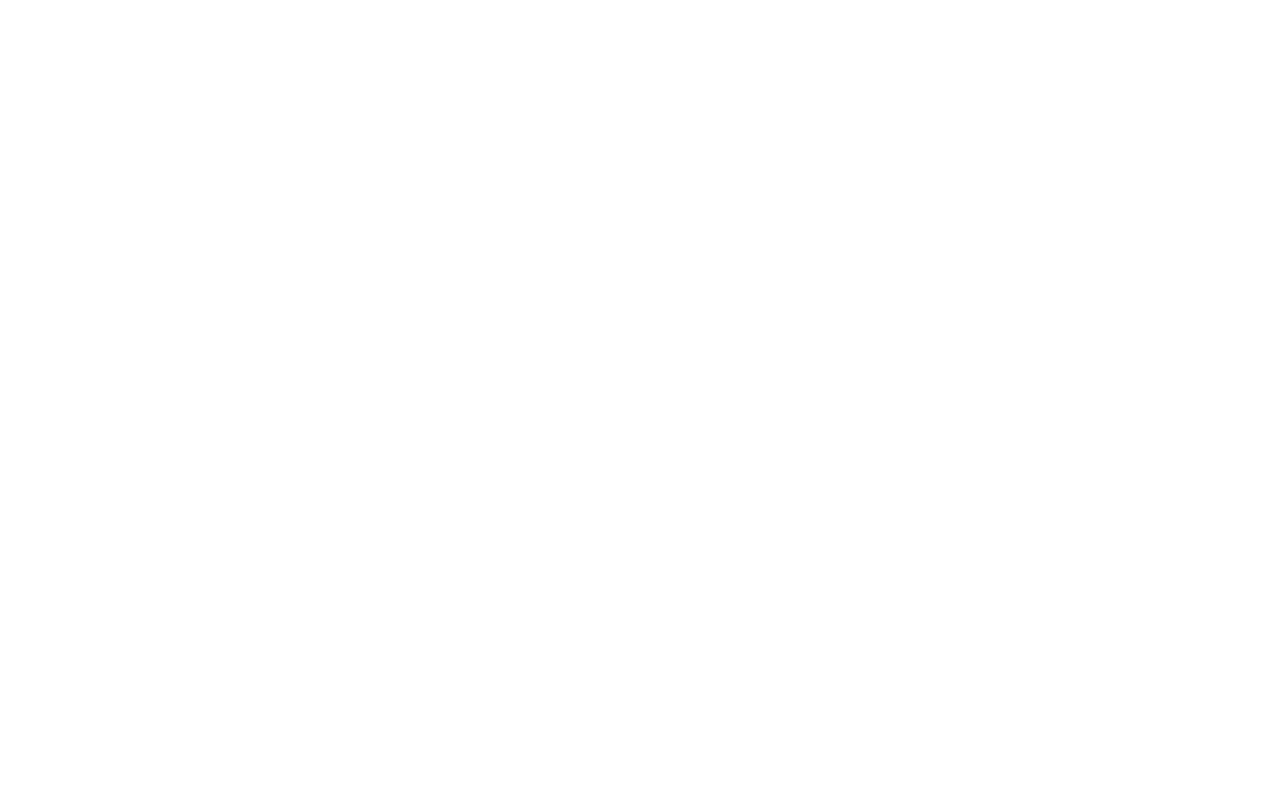
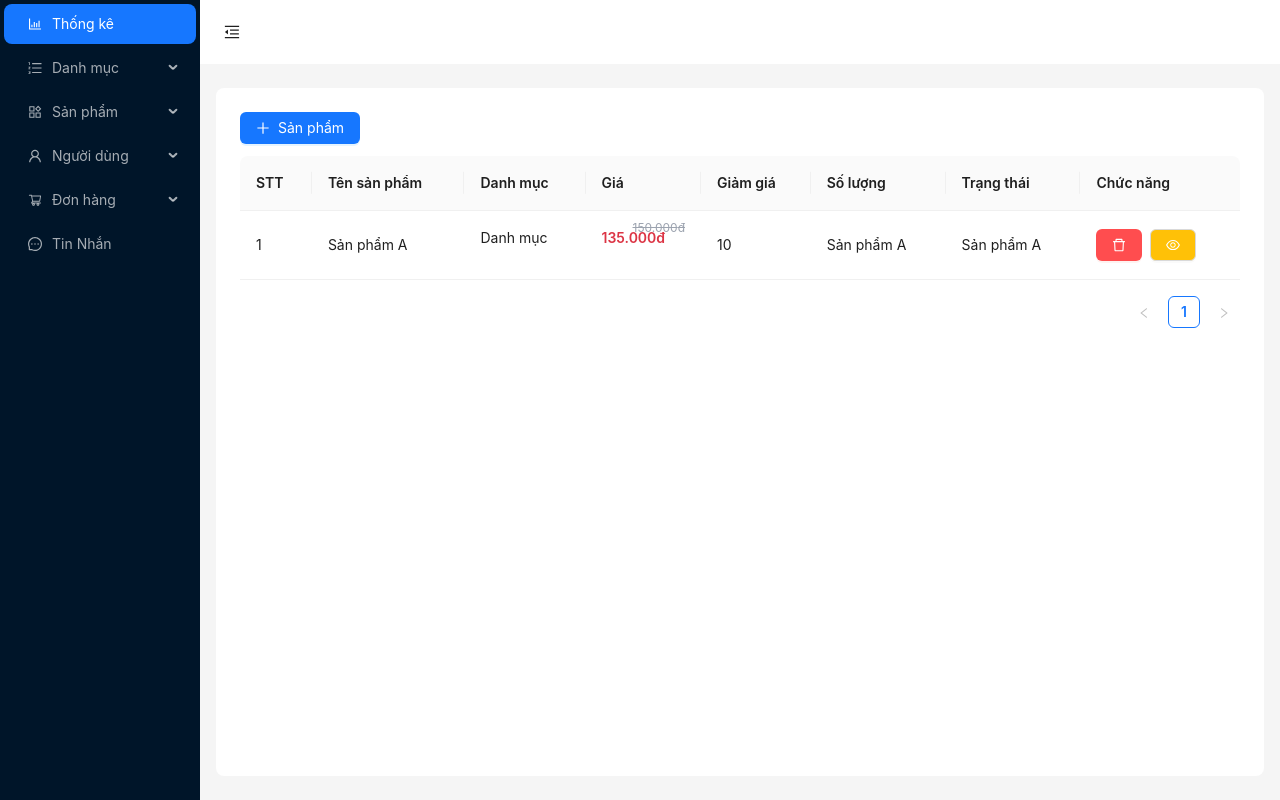
Before and after one commit to doan02012004/Du-an-tot-nghiep, a React (Vite) app in the folder client/: page /admin/products in a window 1280 px wide. Before the commit this address had no page. Built offline with nearby package versions, Linux system fonts and the light colour scheme.

Commit message:
1/8 base admin products

```diff
--- /dev/null
+++ b/client/src/common/utils/product.ts
@@ -0,0 +1,9 @@
+
+export const formatPrice = (price: number) =>{
+    return price.toLocaleString('vi-VN')
+}
+
+export const priceNew = (priceOld:number,discount:number) =>{
+    const newPrice = priceOld - (priceOld * discount / 100)
+    return newPrice
+}
--- a/client/src/pages/(admin)/LayoutAdmin.tsx
+++ b/client/src/pages/(admin)/LayoutAdmin.tsx
@@ -3,6 +3,7 @@
 import SidebarAdmin from './_components/SidebarAdmin';
 import HeaderAdmin from './_components/HeaderAdmin';
 import { AppContext } from '../../common/contexts/AppContextProvider';
+import { Outlet } from 'react-router-dom';
 
 const {  Content } = Layout;
 
@@ -23,7 +24,7 @@
             borderRadius: borderRadiusLG,
           }}
         >
-          Content
+          <Outlet />
         </Content>
       </Layout>
     </Layout>
--- /dev/null
+++ b/client/src/pages/(admin)/product/Page.tsx
@@ -0,0 +1,12 @@
+import { Outlet } from "react-router-dom"
+
+
+const AdminProduct = () => {
+  return (
+   <>
+        <Outlet />
+   </>
+  )
+}
+
+export default AdminProduct
--- /dev/null
+++ b/client/src/pages/(admin)/product/add/Page.tsx
@@ -0,0 +1,9 @@
+import React from 'react'
+
+const AddProductAdmin = () => {
+  return (
+    <div>AddProductAdmin</div>
+  )
+}
+
+export default AddProductAdmin
--- /dev/null
+++ b/client/src/pages/(admin)/product/list/Page.tsx
@@ -0,0 +1,91 @@
+/* eslint-disable @typescript-eslint/no-explicit-any */
+import { DeleteOutlined, EyeOutlined, PlusOutlined  } from '@ant-design/icons'
+import { Button, Popconfirm, Space, Table } from 'antd'
+import { Link } from 'react-router-dom'
+import { formatPrice, priceNew } from '../../../../common/utils/product'
+
+const ListProduct = () => {
+
+    const columns = [
+        {
+            title:"STT",
+            dataIndex:"key",
+            key:"key"
+        },
+        {
+            title:"Tên sản phẩm",
+            dataIndex:"name",
+            key:"name"
+        },
+        {
+            title:"Danh mục",
+            dataIndex:"categoryId",
+            key:"categoryId",
+            render: (categoryId:any)=>(
+                <p>{categoryId.name}</p>
+            )
+        },
+        {
+            title:"Giá",
+            render: (product:any)=>(
+                <div className='relative'>
+                     <p className='font-semibold text-red'>{formatPrice(priceNew(product.price_old, product.discount))}đ</p>
+                    <p className=' text-[12px]/[150%] absolute -top-2 right-0 line-through text-gray-400 '>{formatPrice(product.price_old)}đ</p>
+                </div>
+            )
+        },
+        {
+            title:"Giảm giá",
+            dataIndex:"discount",
+            key:"discount"
+        },
+        {
+            title:"Số lượng",
+            dataIndex:"name",
+            key:"name"
+        },
+        {
+            title:"Trạng thái",
+            dataIndex:"name",
+            key:"name"
+        },
+        {
+            title:"Chức năng",
+            key:"actions",
+            render:()=>(
+                <Space>
+                    <Popconfirm
+                    title="Xóa sản phẩm"
+                    description="Bạn có muốn xóa không ?"
+                    cancelText="Không"
+                    okText="Có"
+                    >
+                        <Button type='primary' danger><DeleteOutlined /></Button>
+                    </Popconfirm>
+                    <Link to={'/admin/'}><Button className='bg-yellow text-white'><EyeOutlined /></Button></Link>
+                </Space>
+            )
+        }
+
+
+    ]
+    const data = [
+        {
+            key:1,
+            name:"Sản phẩm A",
+            categoryId:{
+                name:"Danh mục"
+            },
+            price_old:150000,
+            discount:10
+        }
+    ]
+  return (
+    <div>
+        <Link to={'/admin'} className='block mb-3' ><Button type='primary'><PlusOutlined /> Sản phẩm</Button></Link>
+        <Table columns={columns} dataSource={data}/>
+    </div>
+  )
+}
+
+export default ListProduct
--- a/client/src/routes/Router.tsx
+++ b/client/src/routes/Router.tsx
@@ -14,6 +14,9 @@
 import ThanksPage from '../pages/(website)/thanks/Page'
 import ProductPage from '../pages/(website)/product/Page'
 import ProductDetailsPage from '../pages/(website)/productdetails/Page'
+import AdminProduct from '../pages/(admin)/product/Page'
+import ListProduct from '../pages/(admin)/product/list/Page'
+import AddProductAdmin from '../pages/(admin)/product/add/Page'
 
 
 const Router = () => {
@@ -33,9 +36,13 @@
         <Route path='customer' element={<MyInformation />}>
           <Route path='infor' element={<Account />} />
         </Route>
-
       </Route>
-      <Route path='admin' element={<LayoutAdmin />}></Route>
+      <Route path='admin' element={<LayoutAdmin />}>
+          <Route path='products' element={<AdminProduct />}>
+              <Route index element={<ListProduct />} />
+              <Route path='add' element={<AddProductAdmin />} />
+          </Route>
+      </Route>
     </Routes>
   )
 }
```
